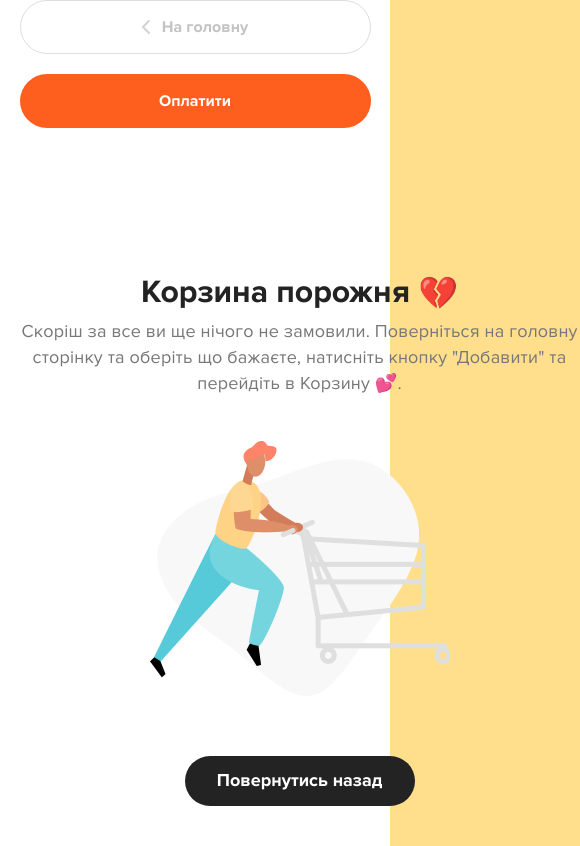
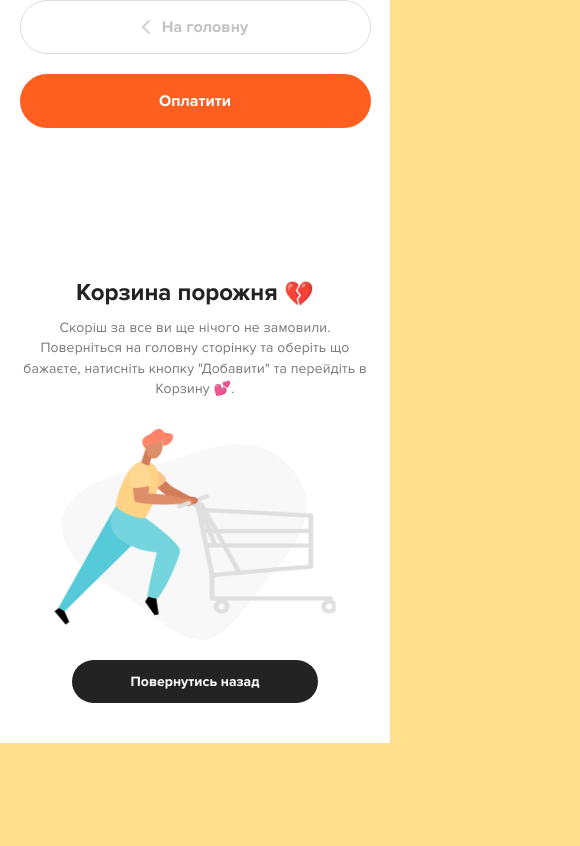
Before and after one commit to gnatuk2312/palens-pizza-house, a React (Create React App) app: page /cart in a window 390 px wide. Shown: the part 1397-2243 px from the top of the page, 580 px wide, since content can reach past the window. After the commit the page ends 2140 px from the top, so only its background shows below. Built offline with nearby package versions, Linux system fonts and the light colour scheme.

Commit message:
adaptivity for EmptyCart.jsx

```diff
--- a/src/components/cartView/EmptyCart.jsx
+++ b/src/components/cartView/EmptyCart.jsx
@@ -10,7 +10,9 @@ const EmptyCart = () => {
 					<p>
 						Скоріш за все ви ще нічого не замовили. Поверніться на головну сторінку та оберіть що бажаєте, натисніть кнопку "Добавити" та перейдіть в Корзину 💕.
 					</p>
-					<img src={emptyCart} alt='Корзина порожня' />
+					<div className='image-container'>
+						<img src={emptyCart} alt='Корзина порожня' />
+					</div>
 					<a href="/" className="button button--black">
 						<span>Повернутись назад</span>
 					</a>
--- a/src/scss/App.css
+++ b/src/scss/App.css
@@ -1028,14 +1028,20 @@ body {
 }
 
 .cart--empty {
-  margin: 0 auto;
-  width: 560px;
+  margin: auto;
+  max-width: 600px;
   text-align: center;
 }
 
 .cart--empty h2 {
   font-size: 32px;
   margin-bottom: 10px;
+}
+
+@media (max-width: 480px) {
+  .cart--empty h2 {
+    font-size: 24px;
+  }
 }
 
 .cart--empty p {
@@ -1045,16 +1051,34 @@ body {
   color: #777777;
 }
 
+@media (max-width: 480px) {
+  .cart--empty p {
+    font-size: 14px;
+  }
+}
+
 .cart--empty i {
   font-style: normal;
   position: relative;
   top: 2px;
 }
 
-.cart--empty img {
-  display: block;
-  width: 300px;
-  margin: 45px auto 60px;
+.cart--empty .image-container {
+  position: relative;
+  margin: 30px 0px 20px 0px;
+  padding: 0 0 60% 0;
+}
+
+.cart--empty .image-container img {
+  position: absolute;
+  top: 0;
+  left: 50%;
+  -webkit-transform: translateX(-50%);
+          transform: translateX(-50%);
+  width: 80%;
+  height: 100%;
+  -o-object-fit: fill;
+     object-fit: fill;
 }
 
 .cart--empty .button--black {
@@ -1064,3 +1088,11 @@ body {
   font-weight: 600;
   font-size: 18px;
 }
+
+@media (max-width: 480px) {
+  .cart--empty .button--black {
+    font-size: 14px;
+    width: 70%;
+    padding: 12px 12px;
+  }
+}
--- a/src/scss/App.scss
+++ b/src/scss/App.scss
@@ -408,13 +408,16 @@ body {
 	}
 
 	&--empty {
-		margin: 0 auto;
-		width: 560px;
+		margin: auto;
+		max-width: 600px;
 		text-align: center;
 
 		h2 {
 			font-size: 32px;
 			margin-bottom: 10px;
+			@media (max-width: 480px) {
+				font-size: 24px;
+			}
 		}
 
 		p {
@@ -422,6 +425,9 @@ body {
 			line-height: 145.4%;
 			letter-spacing: 0.01em;
 			color: #777777;
+			@media (max-width: 480px) {
+				font-size: 14px;
+			}
 		}
 
 		i {
@@ -430,10 +436,19 @@ body {
 			top: 2px;
 		}
 
-		img {
-			display: block;
-			width: 300px;
-			margin: 45px auto 60px;
+		.image-container {
+			position: relative;
+			margin: 30px 0px 20px 0px;
+			padding: 0 0 60% 0;
+			img {
+				position: absolute;
+				top: 0;
+				left: 50%;
+				transform: translateX(-50%);
+				width: 80%;
+				height: 100%;
+				object-fit: fill;
+			}
 		}
 
 		.button--black {
@@ -442,6 +457,11 @@ body {
 			margin: 0 auto;
 			font-weight: 600;
 			font-size: 18px;
+			@media (max-width: 480px) {
+				font-size: 14px;
+				width: 70%;
+				padding: 12px 12px;
+			}
 		}
 	}
 }
```
